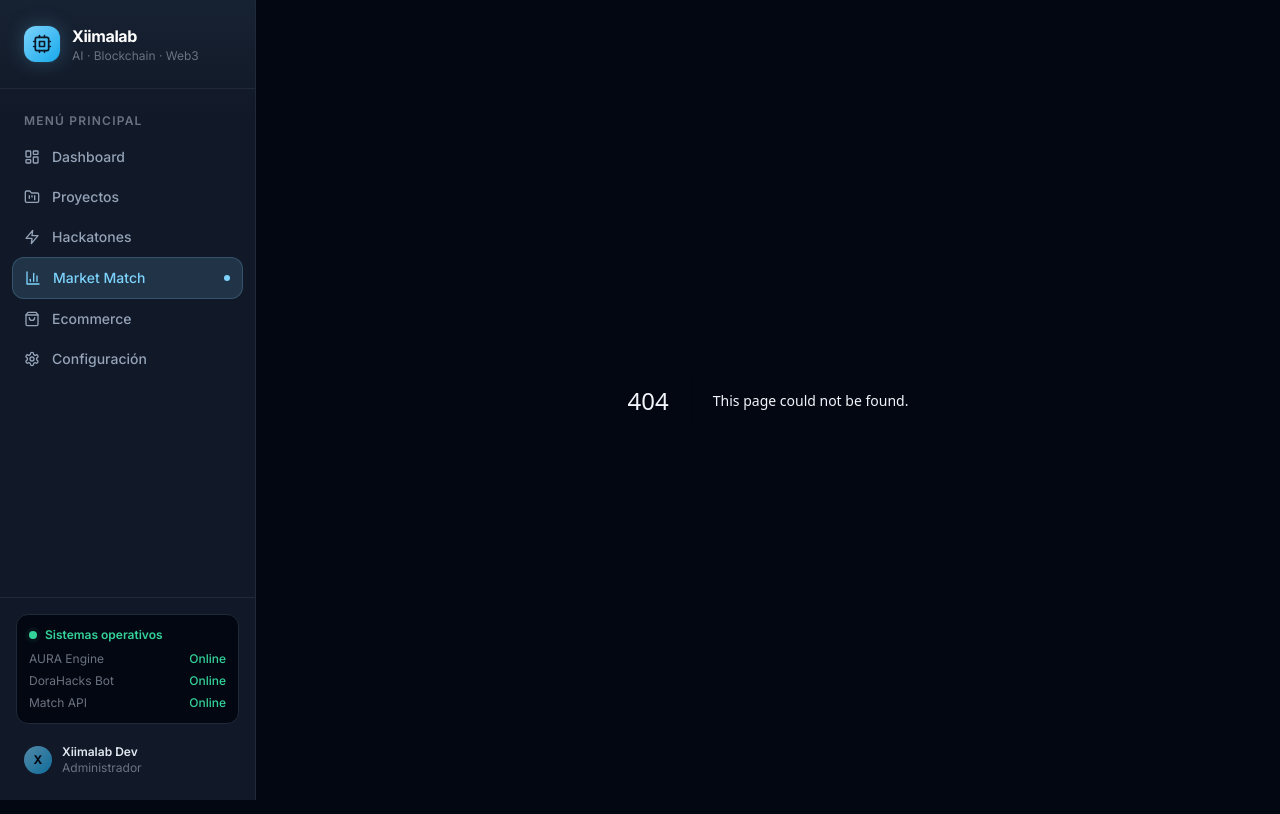
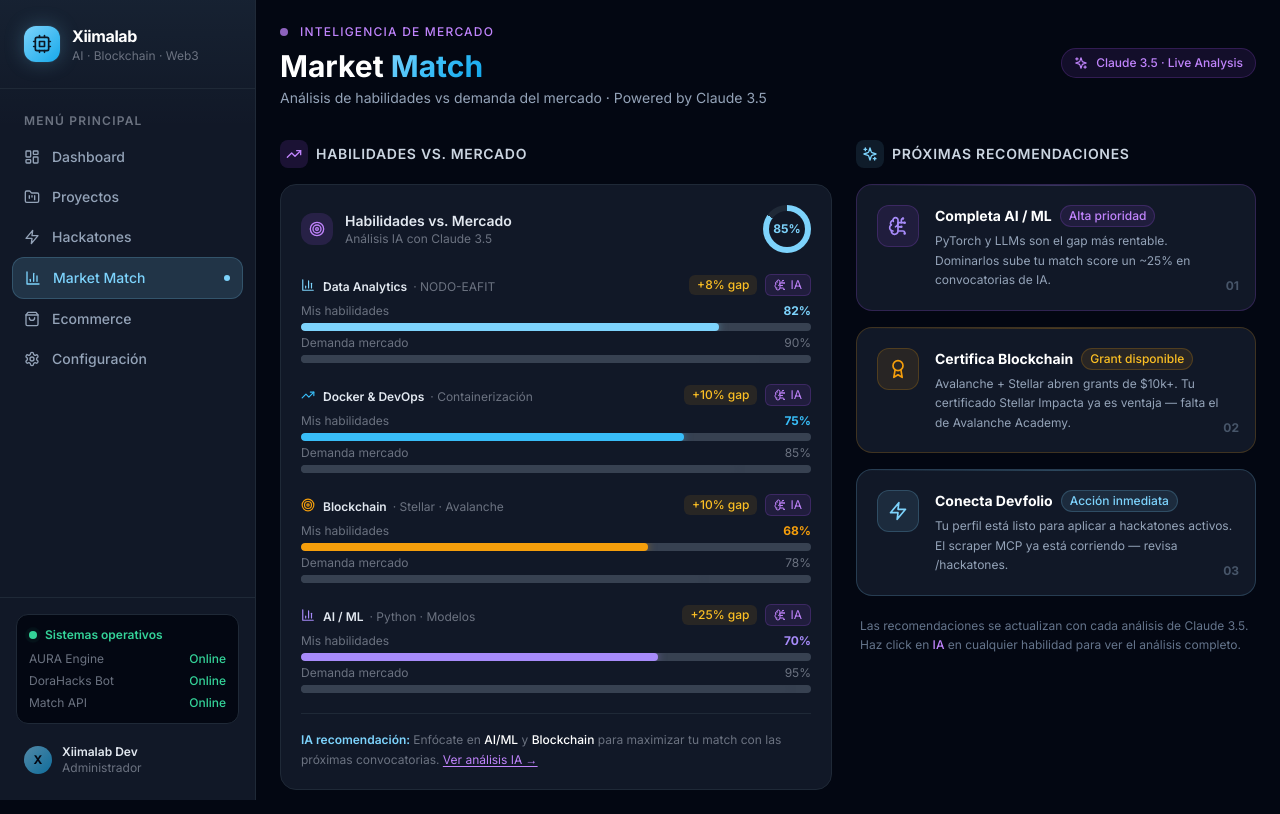
Before and after one commit to sanvalencia2828/xiimalab, a Next.js app: page /match in a window 1280 px wide. Before the commit this address had no page. Built offline with nearby package versions, Linux system fonts and the light colour scheme.

Commit message:
feat: /match page — Market Match full-page con panel de recomendaciones IA

```diff
--- /dev/null
+++ b/app/match/page.tsx
@@ -0,0 +1,196 @@
+"use client";
+
+import { motion } from "framer-motion";
+import { BrainCircuit, Sparkles, TrendingUp, Award, Zap } from "lucide-react";
+import MarketMatch from "@/components/MarketMatch";
+
+// ─────────────────────────────────────────────
+// Recomendaciones estáticas (panel derecho)
+// ─────────────────────────────────────────────
+const recommendations = [
+    {
+        icon: BrainCircuit,
+        title: "Completa AI / ML",
+        description: "PyTorch y LLMs son el gap más rentable. Dominarlos sube tu match score un ~25% en convocatorias de IA.",
+        accent: "#a78bfa",
+        bg: "bg-purple-500/10",
+        border: "border-purple-500/20",
+        tag: "Alta prioridad",
+        tagColor: "text-purple-400 bg-purple-500/10 border-purple-500/20",
+    },
+    {
+        icon: Award,
+        title: "Certifica Blockchain",
+        description: "Avalanche + Stellar abren grants de $10k+. Tu certificado Stellar Impacta ya es ventaja — falta el de Avalanche Academy.",
+        accent: "#f59e0b",
+        bg: "bg-amber-500/10",
+        border: "border-amber-500/20",
+        tag: "Grant disponible",
+        tagColor: "text-amber-400 bg-amber-500/10 border-amber-500/20",
+    },
+    {
+        icon: Zap,
+        title: "Conecta Devfolio",
+        description: "Tu perfil está listo para aplicar a hackatones activos. El scraper MCP ya está corriendo — revisa /hackatones.",
+        accent: "#7dd3fc",
+        bg: "bg-accent/10",
+        border: "border-accent/20",
+        tag: "Acción inmediata",
+        tagColor: "text-accent bg-accent/10 border-accent/20",
+    },
+];
+
+// ─────────────────────────────────────────────
+// Animaciones
+// ─────────────────────────────────────────────
+const containerVariants = {
+    hidden: { opacity: 0 },
+    visible: {
+        opacity: 1,
+        transition: { staggerChildren: 0.12, delayChildren: 0.2 },
+    },
+};
+
+const itemVariants = {
+    hidden: { opacity: 0, y: 20 },
+    visible: { opacity: 1, y: 0, transition: { duration: 0.5, ease: "easeOut" } },
+};
+
+// ─────────────────────────────────────────────
+// Page
+// ─────────────────────────────────────────────
+export default function MatchPage() {
+    return (
+        <div className="p-6 min-h-screen">
+            {/* Header */}
+            <motion.div
+                initial={{ opacity: 0, y: -20 }}
+                animate={{ opacity: 1, y: 0 }}
+                transition={{ duration: 0.6 }}
+                className="mb-8"
+            >
+                <div className="flex items-center gap-3 mb-2">
+                    <div className="w-2 h-2 rounded-full bg-purple-400 animate-pulse" />
+                    <span className="text-xs font-medium text-purple-400 uppercase tracking-widest">
+                        Inteligencia de Mercado
+                    </span>
+                </div>
+                <div className="flex items-start justify-between flex-wrap gap-4">
+                    <div>
+                        <h1 className="text-3xl font-bold text-white mb-1">
+                            Market{" "}
+                            <span className="gradient-text">Match</span>
+                        </h1>
+                        <p className="text-slate-400 text-sm">
+                            Análisis de habilidades vs demanda del mercado · Powered by Claude 3.5
+                        </p>
+                    </div>
+                    <span className="flex items-center gap-2 text-xs font-medium px-3 py-1.5 rounded-full bg-purple-500/10 text-purple-400 border border-purple-500/20">
+                        <Sparkles className="w-3.5 h-3.5" />
+                        Claude 3.5 · Live Analysis
+                    </span>
+                </div>
+            </motion.div>
+
+            {/* Main 2-column layout */}
+            <div className="grid grid-cols-1 xl:grid-cols-[1fr_400px] gap-6">
+                {/* Left — MarketMatch widget (full logic inside) */}
+                <motion.div
+                    initial={{ opacity: 0, x: -20 }}
+                    animate={{ opacity: 1, x: 0 }}
+                    transition={{ duration: 0.5, delay: 0.1 }}
+                >
+                    <div className="flex items-center gap-2 mb-4">
+                        <div className="p-1.5 rounded-lg bg-purple-500/15">
+                            <TrendingUp className="w-4 h-4 text-purple-400" />
+                        </div>
+                        <span className="text-sm font-semibold text-slate-300 uppercase tracking-wider">
+                            Habilidades vs. Mercado
+                        </span>
+                    </div>
+                    <MarketMatch />
+                </motion.div>
+
+                {/* Right — Recomendaciones */}
+                <motion.div
+                    variants={containerVariants}
+                    initial="hidden"
+                    animate="visible"
+                >
+                    <div className="flex items-center gap-2 mb-4">
+                        <div className="p-1.5 rounded-lg bg-accent/10">
+                            <Sparkles className="w-4 h-4 text-accent" />
+                        </div>
+                        <span className="text-sm font-semibold text-slate-300 uppercase tracking-wider">
+                            Próximas Recomendaciones
+                        </span>
+                    </div>
+
+                    <div className="space-y-4">
+                        {recommendations.map((rec, idx) => {
+                            const Icon = rec.icon;
+                            return (
+                                <motion.div
+                                    key={rec.title}
+                                    variants={itemVariants}
+                                    whileHover={{ y: -2, transition: { duration: 0.2 } }}
+                                    className={`relative bg-card border ${rec.border} rounded-2xl p-5 overflow-hidden cursor-default`}
+                                >
+                                    {/* Top glow line */}
+                                    <div
+                                        className="absolute top-0 left-0 right-0 h-px opacity-50"
+                                        style={{
+                                            background: `linear-gradient(90deg, transparent, ${rec.accent}80, transparent)`,
+                                        }}
+                                    />
+
+                                    <div className="flex items-start gap-4">
+                                        {/* Icon */}
+                                        <div
+                                            className={`p-2.5 rounded-xl ${rec.bg} border ${rec.border} shrink-0`}
+                                        >
+                                            <Icon className="w-5 h-5" style={{ color: rec.accent }} />
+                                        </div>
+
+                                        {/* Content */}
+                                        <div className="flex-1 min-w-0">
+                                            <div className="flex items-center gap-2 mb-1 flex-wrap">
+                                                <h3 className="text-sm font-bold text-white">
+                                                    {rec.title}
+                                                </h3>
+                                                <span
+                                                    className={`text-xs font-medium px-2 py-0.5 rounded-full border ${rec.tagColor}`}
+                                                >
+                                                    {rec.tag}
+                                                </span>
+                                            </div>
+                                            <p className="text-xs text-slate-400 leading-relaxed">
+                                                {rec.description}
+                                            </p>
+                                        </div>
+                                    </div>
+
+                                    {/* Step indicator */}
+                                    <div className="absolute bottom-4 right-4 text-xs font-bold text-slate-600">
+                                        0{idx + 1}
+                                    </div>
+                                </motion.div>
+                            );
+                        })}
+                    </div>
+
+                    {/* Footer note */}
+                    <motion.p
+                        variants={itemVariants}
+                        className="mt-5 text-xs text-slate-500 leading-relaxed px-1"
+                    >
+                        Las recomendaciones se actualizan con cada análisis de Claude 3.5.
+                        Haz click en{" "}
+                        <span className="text-purple-400 font-medium">IA</span> en cualquier
+                        habilidad para ver el análisis completo.
+                    </motion.p>
+                </motion.div>
+            </div>
+        </div>
+    );
+}
```
